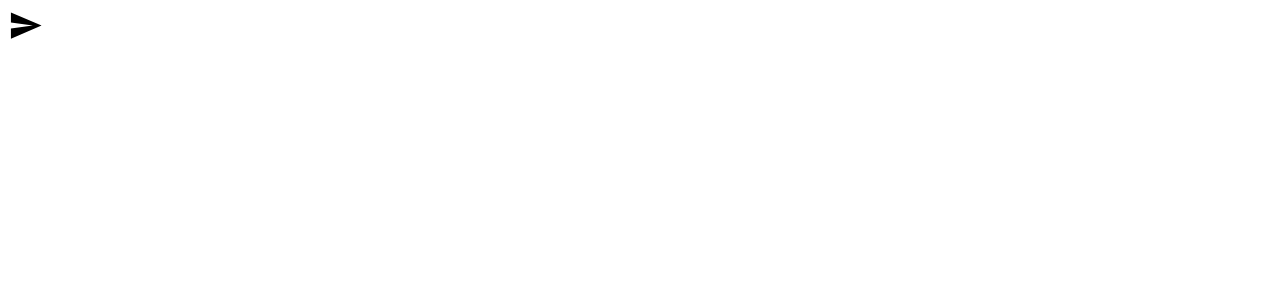
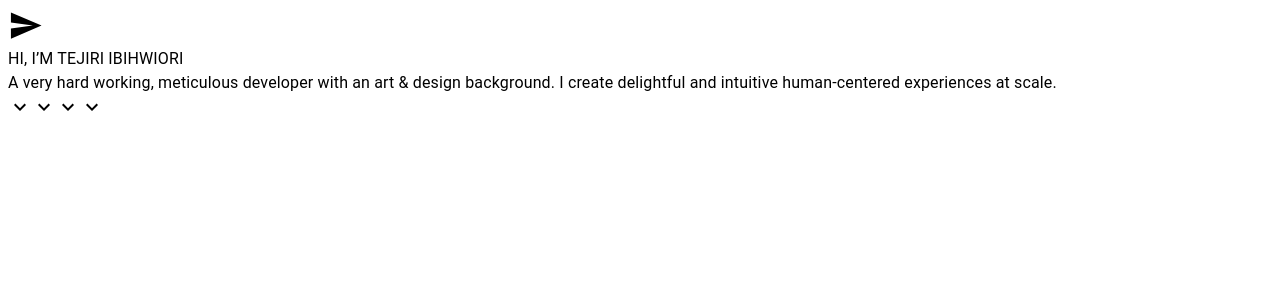
Before and after one commit to rextejiri/portfolio, a React (Create React App) app: page / in a window 1280 px wide. Shown: the top 300 px of the page. Built offline with nearby package versions, Linux system fonts and the light colour scheme.

Commit message:
intro section added

```diff
--- a/package.json
+++ b/package.json
@@ -4,6 +4,8 @@
   "private": true,
   "dependencies": {
     "@fortawesome/fontawesome-free": "^5.15.2",
+    "@fortawesome/free-solid-svg-icons": "^5.15.2",
+    "@fortawesome/react-fontawesome": "^0.1.14",
     "@material-ui/core": "^4.11.3",
     "@material-ui/icons": "^4.11.2",
     "@testing-library/jest-dom": "^5.11.4",
--- a/src/Components/App.js
+++ b/src/Components/App.js
@@ -1,10 +1,13 @@
 import './App.css';
 import Header from './Header.js'
+import Intro from './Intro.js'
+
 
 function App() {
   return (
     <div className="App">
     <Header />
+    <Intro />
     </div>
   );
 }
--- a/src/Components/Intro.js
+++ b/src/Components/Intro.js
@@ -1,14 +1,25 @@
 import React from 'react';
+import Typography from '@material-ui/core/Typography';
+import ExpandMore from '@material-ui/icons/ExpandMore';
 
 
 
 
 export default function Header() {
+  const subtitle = "HI, I’M TEJIRI IBIHWIORI"
+  const introMsg = "A very hard working, meticulous developer with an art & design background. I create delightful and intuitive human-centered experiences at scale."
 
 
   return (
-    <div className="header">
-    <SendIcon className="sendIcon" fontSize="large"/>
+    <div className="Intro">
+      <Typography className="subtitle">{subtitle}</Typography>
+      <Typography className="introMsg">{introMsg}</Typography>
+      <div className="dropDown">
+        <ExpandMore />
+        <ExpandMore />
+        <ExpandMore />
+        <ExpandMore />
+      </div>
     </div>
   );
 
```
Also changed, not shown: 1 other file (tests, documents, lock files or other folders).
